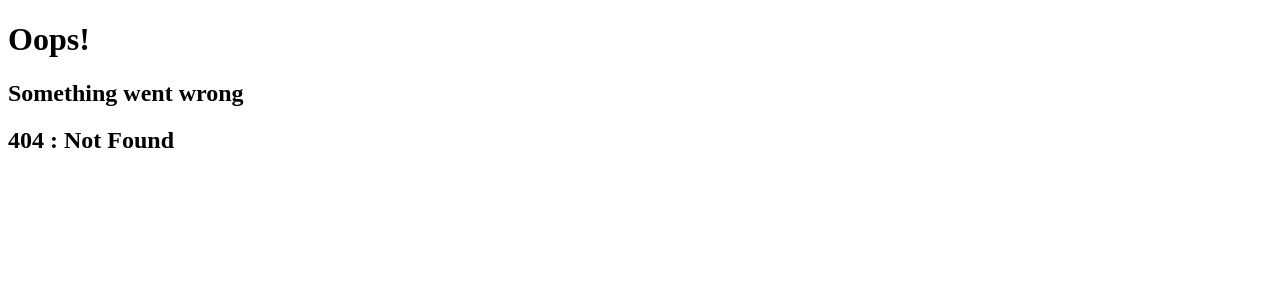
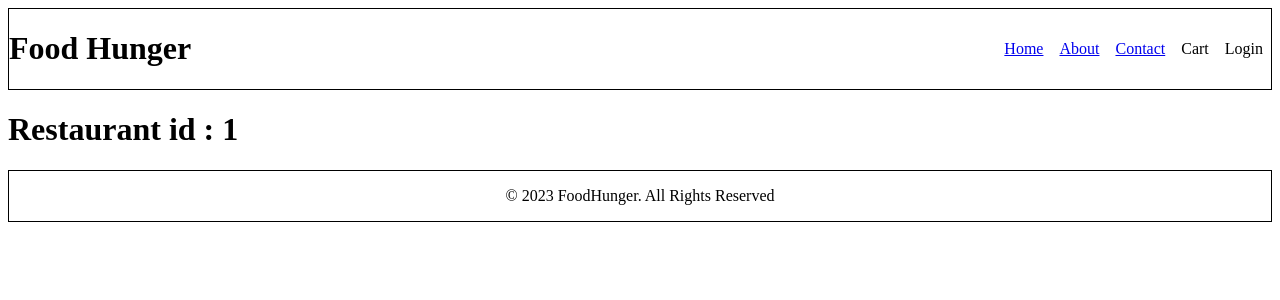
Before and after one commit to ankyv/food-hunger-app, a React (Vite) app: page /restaurant/1 in a window 1280 px wide. Before the commit this address had no page. Shown: the top 300 px of the page. Built offline with nearby package versions, Linux system fonts and the light colour scheme.

Commit message:
Added RestaurantMenu component

```diff
--- a/src/App.js
+++ b/src/App.js
@@ -7,6 +7,7 @@ import { createBrowserRouter, RouterProvider, Outlet } from "react-router-dom";
 import About from "./components/About";
 import Error from "./components/Error";
 import Contact from "./components/Contact";
+import RestaurantMenu from "./components/RestaurantMenu";
 
 const AppLayout = () => {
   return (
@@ -36,6 +37,10 @@ const appRouter = createBrowserRouter([
         path: "/contact",
         element: <Contact />,
       },
+      {
+        path: "/restaurant/:id",
+        element: <RestaurantMenu />,
+      },
     ],
   },
 ]);
--- /dev/null
+++ b/src/components/RestaurantMenu.js
@@ -0,0 +1,13 @@
+import { useParams } from "react-router-dom";
+
+const RestaurantMenu = () => {
+  const { id } = useParams();
+
+  return (
+    <div>
+      <h1>Restaurant id : {id}</h1>
+    </div>
+  );
+};
+
+export default RestaurantMenu;
```
